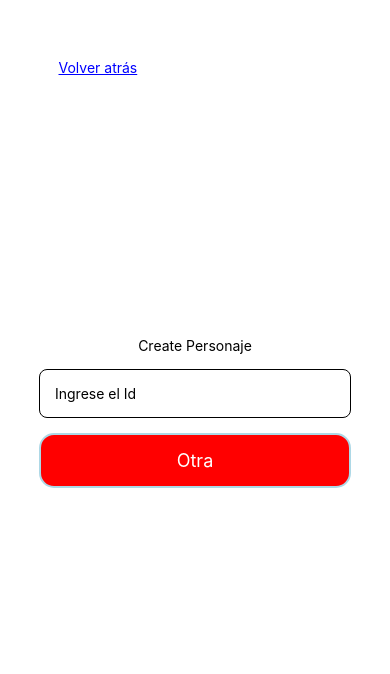
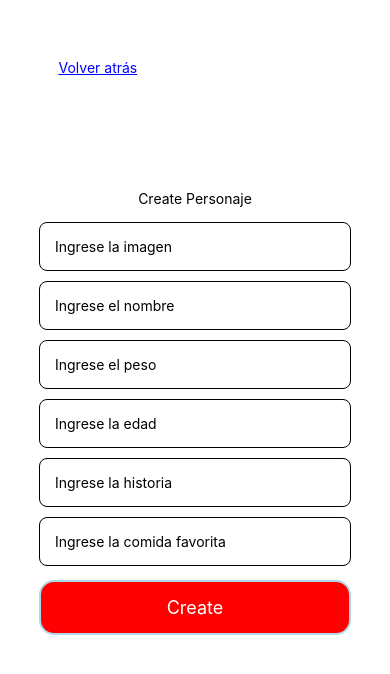
Before and after one commit to Santisiele/ReactNative-DAI, a React Native app: screen /CreatePersonaje in a window 390 px wide. Shown: the top 674 px of the page. Built offline with nearby package versions, Linux system fonts and the light colour scheme.

Commit message:
implementar axios

```diff
--- a/screens/Personaje/CreatePersonaje.jsx
+++ b/screens/Personaje/CreatePersonaje.jsx
@@ -6,7 +6,31 @@ import Boton from '../../components/boton'
 
 
 function CreatePersonaje({navigation}) {
-    const [number, onChangeNumber] = React.useState(null);
+    const [userState, setUserState] = useState({
+        Imagen: null,
+        Nombre: null,
+        Peso: null,
+        Edad: null,
+        Historia: null,
+        ComidaFavorita: null
+    });
+
+    const onCreatePress = async (e) => {
+
+        if (!userState.Imagen || !userState.Nombre || !userState.Peso || !userState.Edad || !userState.Historia || !userState.ComidaFavorita){
+            console.log("hhh")
+            Alert.alert("Por favor ingresar todos los datos")
+        } else {
+            await borrar(userState).then(() => {
+            console.log("entro")
+            navigation.navigate('Create personaje')
+        })
+            .catch(() => {
+            console.log("no entro")
+            Alert.alert("Error")
+        });
+        }
+    }
     return (
     <View style={styles.container}>
         <Text>Create Personaje</Text>
@@ -19,16 +43,52 @@ function CreatePersonaje({navigation}) {
         </Text>
         <TextInput
             style={styles.textInput}
-            onChangeText={onChangeNumber}
-            value={number}
-            placeholder="Ingrese el Id"
-            name="Id"
+            onChangeText={number => setUserState({...userState, Imagen: text}) }
+            value={userState.Imagen}
+            placeholder="Ingrese la imagen"
+            name="imagen"
+        />
+        <TextInput
+            style={styles.textInput}
+            onChangeText={number => setUserState({...userState, Nombre: text}) }
+            value={userState.Nombre}
+            placeholder="Ingrese el nombre"
+            name="nombre"
+        />
+        <TextInput
+            style={styles.textInput}
+            onChangeText={number => setUserState({...userState, Peso: number}) }
+            value={userState.Peso}
+            placeholder="Ingrese el peso"
+            name="peso"
             keyboardType="numeric"
         />
+        <TextInput
+            style={styles.textInput}
+            onChangeText={number => setUserState({...userState, Edad: number}) }
+            value={userState.Edad}
+            placeholder="Ingrese la edad"
+            name="edad"
+            keyboardType="numeric"
+        />
+        <TextInput
+            style={styles.textInput}
+            onChangeText={number => setUserState({...userState, Historia: text}) }
+            value={userState.Historia}
+            placeholder="Ingrese la historia"
+            name="historia"
+        />
+        <TextInput
+            style={styles.textInput}
+            onChangeText={number => setUserState({...userState, ComidaFavorita: text}) }
+            value={userState.ComidaFavorita}
+            placeholder="Ingrese la comida favorita"
+            name="comidaFavorita"
+        />
         <Boton
-        text= "Otra"
+        text= "Create"
         onPress={ () =>{
-            navigation.navigate('Home')
+            navigation.navigate('HomePersonaje')
         }}
         />
     </View>
```
